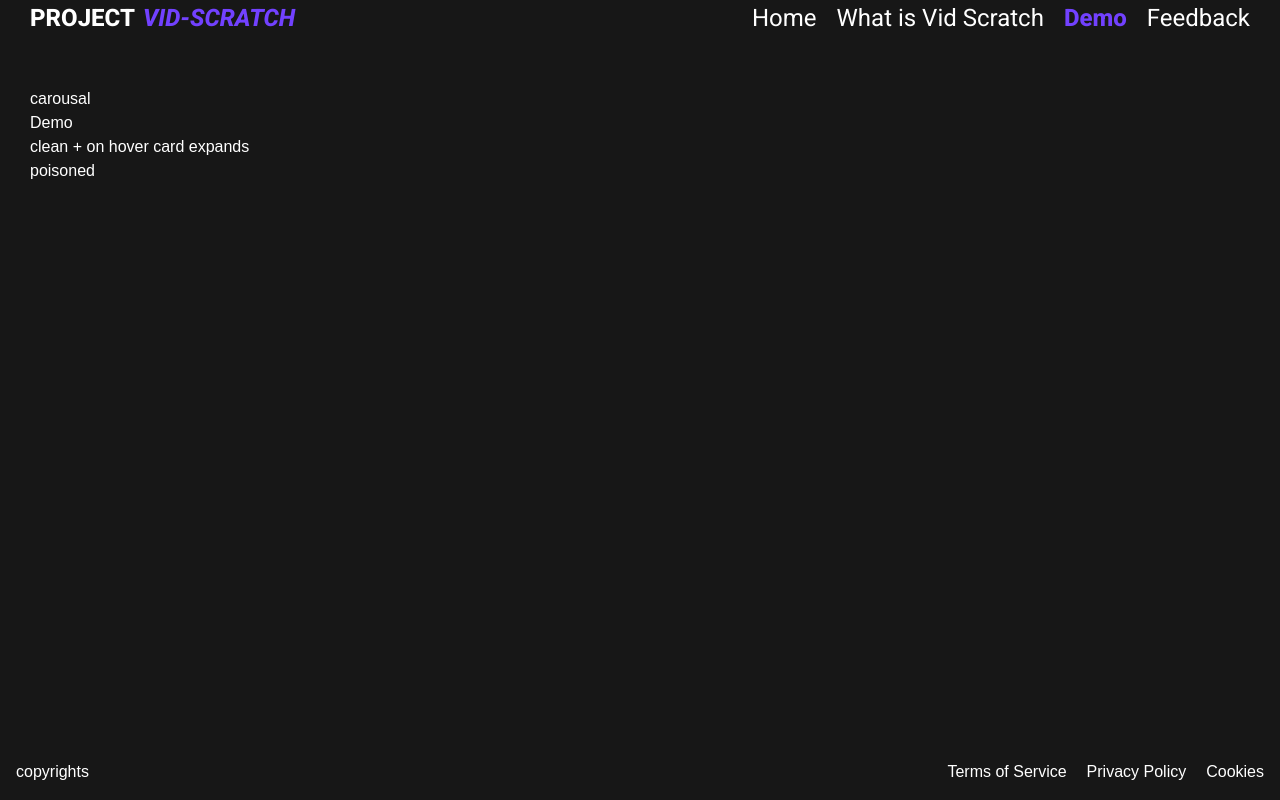
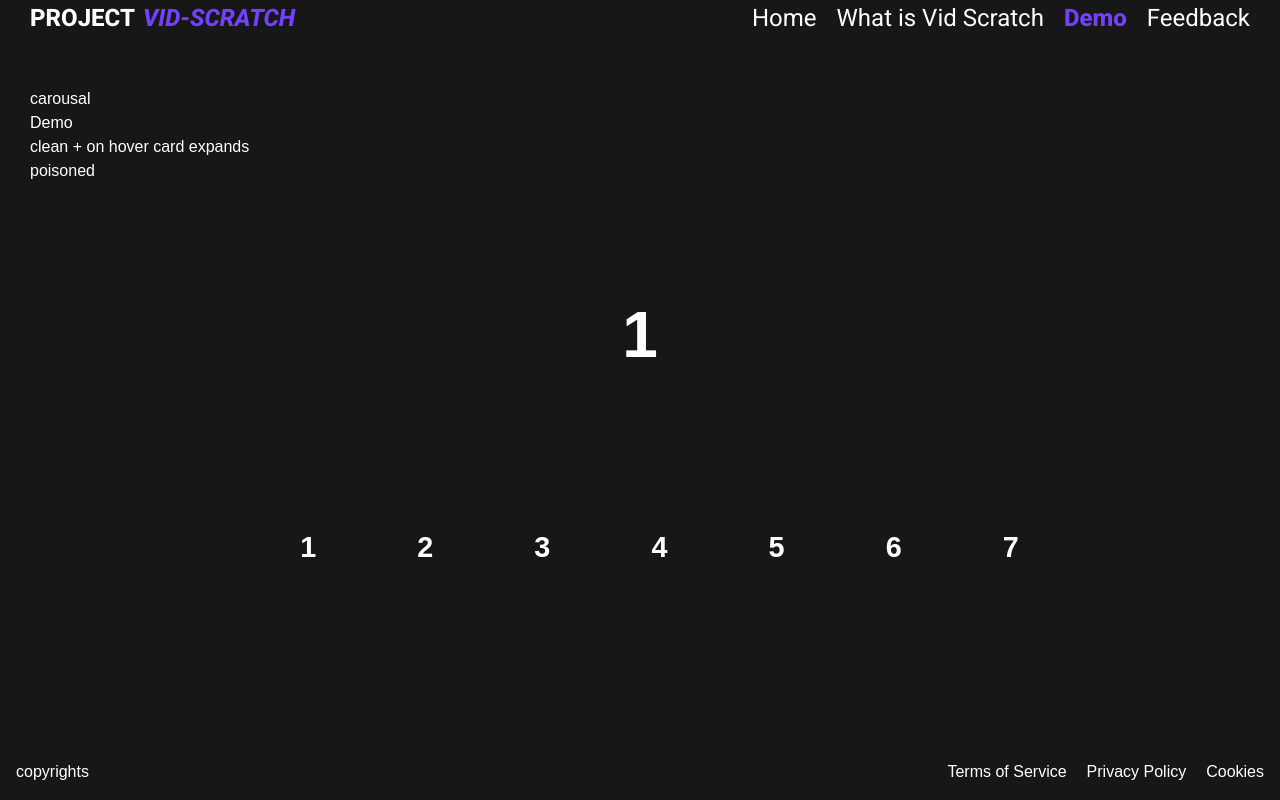
Before and after one commit to Vid-Scratch-Senior-Project/Vid-Scratch-Website, a Next.js app: page /demo in a window 1280 px wide. Shown: the top 800 px of the page. Built offline with nearby package versions, Linux system fonts and the light colour scheme.

Commit message:
implement working embla carousal

```diff
--- a/app/demo/page.tsx
+++ b/app/demo/page.tsx
@@ -1,4 +1,4 @@
-import PoisoningProcessor from "@/components/PoisoningPage/PoisoningProcessor";
+import SimpleEmblaCarousalThumbnail from "@/components/ThumbnailCarousal/SimpleEmblaCarousalThumbnail"
 
 export default function PoisoningPage() {
   // in case we want to show statistics after a video was poisoned
@@ -14,9 +14,7 @@ export default function PoisoningPage() {
         <div>
           poisoned
         </div>
-        <div>
-
-        </div>
+        <SimpleEmblaCarousalThumbnail/>
       </div>
 
     </div>
--- a/app/layout.tsx
+++ b/app/layout.tsx
@@ -1,6 +1,7 @@
 import type { Metadata } from "next";
 import { Geist, Geist_Mono, Poppins } from "next/font/google";
 import "./globals.css";
+import '@/style/embla.css'
 
 const geistSans = Geist({
   variable: "--font-geist-sans",
--- /dev/null
+++ b/components/ThumbnailCarousal/EmblaCarousal.tsx
@@ -0,0 +1,71 @@
+import React, { useState, useEffect, useCallback } from 'react'
+import { EmblaOptionsType } from 'embla-carousel'
+import useEmblaCarousel from 'embla-carousel-react'
+import { Thumb } from './EmblaCarousalThumbsButton'
+
+type PropType = {
+    slides: number[]
+    options?: EmblaOptionsType
+}
+
+const EmblaCarousel = (props: PropType) => {
+    const { slides, options } = props
+    const [selectedIndex, setSelectedIndex] = useState(0)
+    const [emblaMainRef, emblaMainApi] = useEmblaCarousel(options)
+    const [emblaThumbsRef, emblaThumbsApi] = useEmblaCarousel({
+        containScroll: 'keepSnaps',
+        dragFree: true
+    })
+
+    const onThumbClick = useCallback(
+        (index: number) => {
+            if (!emblaMainApi || !emblaThumbsApi) return
+            emblaMainApi.scrollTo(index)
+        },
+        [emblaMainApi, emblaThumbsApi]
+    )
+
+    const onSelect = useCallback(() => {
+        if (!emblaMainApi || !emblaThumbsApi) return
+        setSelectedIndex(emblaMainApi.selectedScrollSnap())
+        emblaThumbsApi.scrollTo(emblaMainApi.selectedScrollSnap())
+    }, [emblaMainApi, emblaThumbsApi, setSelectedIndex])
+
+    useEffect(() => {
+        if (!emblaMainApi) return
+        onSelect()
+
+        emblaMainApi.on('select', onSelect).on('reinit', onSelect)
+    }, [emblaMainApi, onSelect])
+
+    return (
+        <div className="embla">
+            <div className="embla__viewport" ref={emblaMainRef}>
+                <div className="embla__container">
+                    {slides.map((index) => (
+                        <div className="embla__slide" key={index}>
+                            <div className="embla__slide__number">{index + 1}</div>
+                        </div>
+                    ))}
+                </div>
+            </div>
+
+            <div className="embla-thumbs">
+                <div className="embla-thumbs__viewport" ref={emblaThumbsRef}>
+                    <div className="embla-thumbs__container">
+                        {slides.map((index) => (
+                            <Thumb
+                                key={index}
+                                onClick={() => onThumbClick(index)}
+                                selected={index === selectedIndex}
+                                index={index}
+                            />
+                        ))}
+                    </div>
+                </div>
+            </div>
+        </div>
+    )
+}
+
+export default EmblaCarousel
--- /dev/null
+++ b/components/ThumbnailCarousal/EmblaCarousalThumbsButton.tsx
@@ -0,0 +1,27 @@
+import React from 'react'
+
+type PropType = {
+    selected: boolean
+    index: number
+    onClick: () => void
+}
+
+export const Thumb = (props: PropType) => {
+    const { selected, index, onClick } = props
+
+    return (
+        <div
+            className={'embla-thumbs__slide'.concat(
+                selected ? ' embla-thumbs__slide--selected' : ''
+            )}
+        >
+            <button
+                onClick={onClick}
+                type="button"
+                className="embla-thumbs__slide__number"
+            >
+                {index + 1}
+            </button>
+        </div>
+    )
+}
--- /dev/null
+++ b/components/ThumbnailCarousal/SimpleEmblaCarousalThumbnail.tsx
@@ -0,0 +1,14 @@
+'use client'
+
+import React from 'react'
+import ReactDOM from 'react-dom/client'
+import EmblaCarousel from './EmblaCarousal'
+import { EmblaOptionsType } from 'embla-carousel'
+
+const OPTIONS: EmblaOptionsType = {}
+const SLIDE_COUNT = 10
+const SLIDES = Array.from(Array(SLIDE_COUNT).keys())
+
+export default function SimpleEmblaCarousalThumbnail() {
+    return <EmblaCarousel slides={SLIDES} options={OPTIONS} />
+}
--- a/package.json
+++ b/package.json
@@ -10,6 +10,8 @@
   },
   "dependencies": {
     "@remixicon/react": "^4.9.0",
+    "embla-carousel": "^8.6.0",
+    "embla-carousel-react": "^8.6.0",
     "next": "^16.1.6",
     "react": "19.2.3",
     "react-dom": "19.2.3"
--- /dev/null
+++ b/style/embla.css
@@ -0,0 +1,92 @@
+.embla {
+  max-width: 48rem;
+  margin: auto;
+
+  --slide-height: 19rem;
+  --slide-spacing: 1rem;
+  --slide-size: 100%;
+}
+
+.embla__viewport {
+  overflow: hidden;
+}
+
+.embla__container {
+  display: flex;
+  touch-action: pan-y pinch-zoom;
+  margin-left: calc(var(--slide-spacing) * -1);
+}
+
+.embla__slide {
+  flex: 0 0 var(--slide-size);
+  min-width: 0;
+  padding-left: var(--slide-spacing);
+}
+
+.embla__slide__number {
+  border: 0.2rem solid var(--detail-medium-contrast);
+  border-radius: 1.8rem;
+  font-size: 4rem;
+  font-weight: 600;
+  display: flex;
+  align-items: center;
+  justify-content: center;
+  height: var(--slide-height);
+  user-select: none;
+}
+
+.embla-thumbs {
+  --thumbs-slide-spacing: 0.8rem;
+  --thumbs-slide-height: 6rem;
+  margin-top: var(--thumbs-slide-spacing);
+}
+
+.embla-thumbs__viewport {
+  overflow: hidden;
+}
+
+.embla-thumbs__container {
+  display: flex;
+  flex-direction: row;
+  margin-left: calc(var(--thumbs-slide-spacing) * -1);
+}
+
+.embla-thumbs__slide {
+  flex: 0 0 22%;
+  min-width: 0;
+  padding-left: var(--thumbs-slide-spacing);
+}
+
+@media (min-width: 576px) {
+  .embla-thumbs__slide {
+    flex: 0 0 15%;
+  }
+}
+
+.embla-thumbs__slide__number {
+  border-radius: 1.8rem;
+  -webkit-tap-highlight-color: rgba(var(--text-high-contrast-rgb-value), 0.5);
+  -webkit-appearance: none;
+  appearance: none;
+  background-color: transparent;
+  touch-action: manipulation;
+  display: inline-flex;
+  text-decoration: none;
+  cursor: pointer;
+  border: 0;
+  padding: 0;
+  margin: 0;
+  border: 0.2rem solid var(--detail-medium-contrast);
+  font-size: 1.8rem;
+  font-weight: 600;
+  color: var(--detail-high-contrast);
+  display: flex;
+  align-items: center;
+  justify-content: center;
+  height: var(--thumbs-slide-height);
+  width: 100%;
+}
+
+.embla-thumbs__slide--selected .embla-thumbs__slide__number {
+  color: var(--text-body);
+}
```
Also changed, not shown: 1 other file (tests, documents, lock files or other folders).
